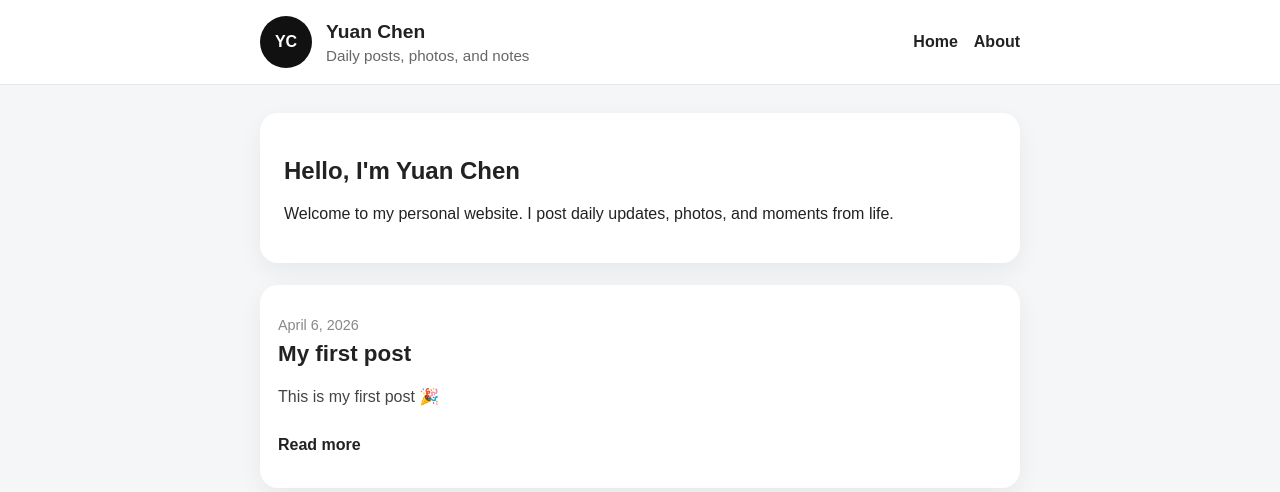
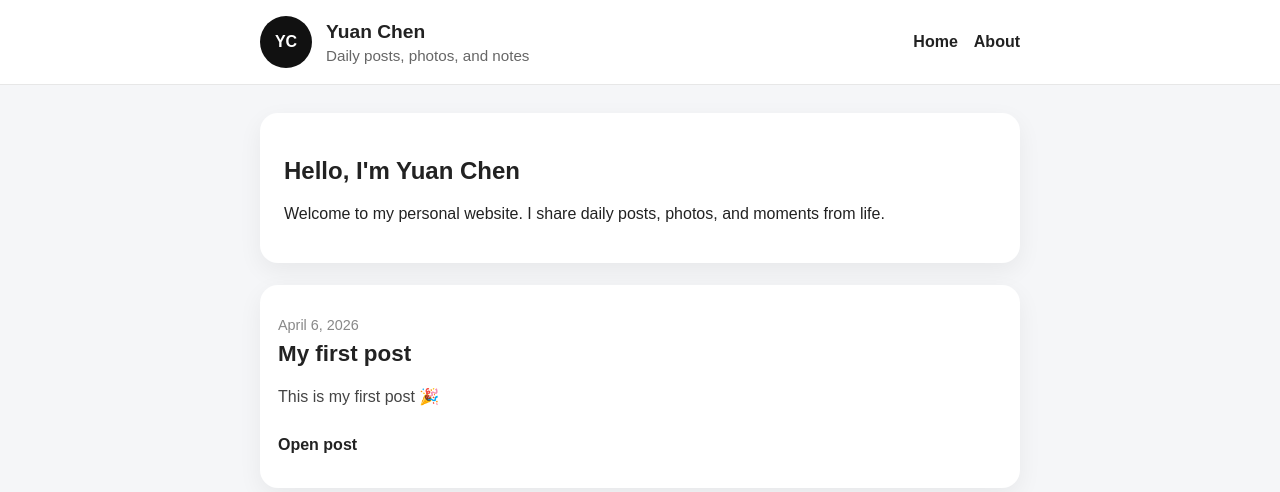
Before and after one commit to yuan-chen/yuan-chen.github.io, a Jekyll site: the page built from index.md, in a window 1280 px wide. Shown: the top 492 px of the page. Built offline with Jekyll 4.4.1, drawn with Linux system fonts in a browser that asks for light colours.

Commit message:
Update home.html

```diff
--- a/_layouts/home.html
+++ b/_layouts/home.html
@@ -5,7 +5,7 @@ layout: default
 <section class="intro-card">
   <h2>Hello, I'm Yuan Chen</h2>
   <p>
-    Welcome to my personal website. I post daily updates, photos, and moments from life.
+    Welcome to my personal website. I share daily posts, photos, and moments from life.
   </p>
 </section>
 
@@ -15,15 +15,22 @@ layout: default
       <div class="post-card-content">
         <p class="post-date">{{ post.date | date: "%B %-d, %Y" }}</p>
         <h2 class="post-title"><a href="{{ post.url }}">{{ post.title }}</a></h2>
-        {% if post.image %}
+
+        {% if post.cover %}
           <a href="{{ post.url }}">
-            <img class="post-cover" src="{{ post.image }}" alt="{{ post.title }}">
+            <img class="post-cover" src="{{ post.cover }}" alt="{{ post.title }}">
           </a>
         {% endif %}
+
         <div class="post-excerpt">
           {{ post.excerpt }}
         </div>
-        <p><a class="read-more" href="{{ post.url }}">Read more</a></p>
+
+        {% if post.photos %}
+          <p class="photo-count">{{ post.photos | size }} photos</p>
+        {% endif %}
+
+        <p><a class="read-more" href="{{ post.url }}">Open post</a></p>
       </div>
     </article>
   {% endfor %}
```
